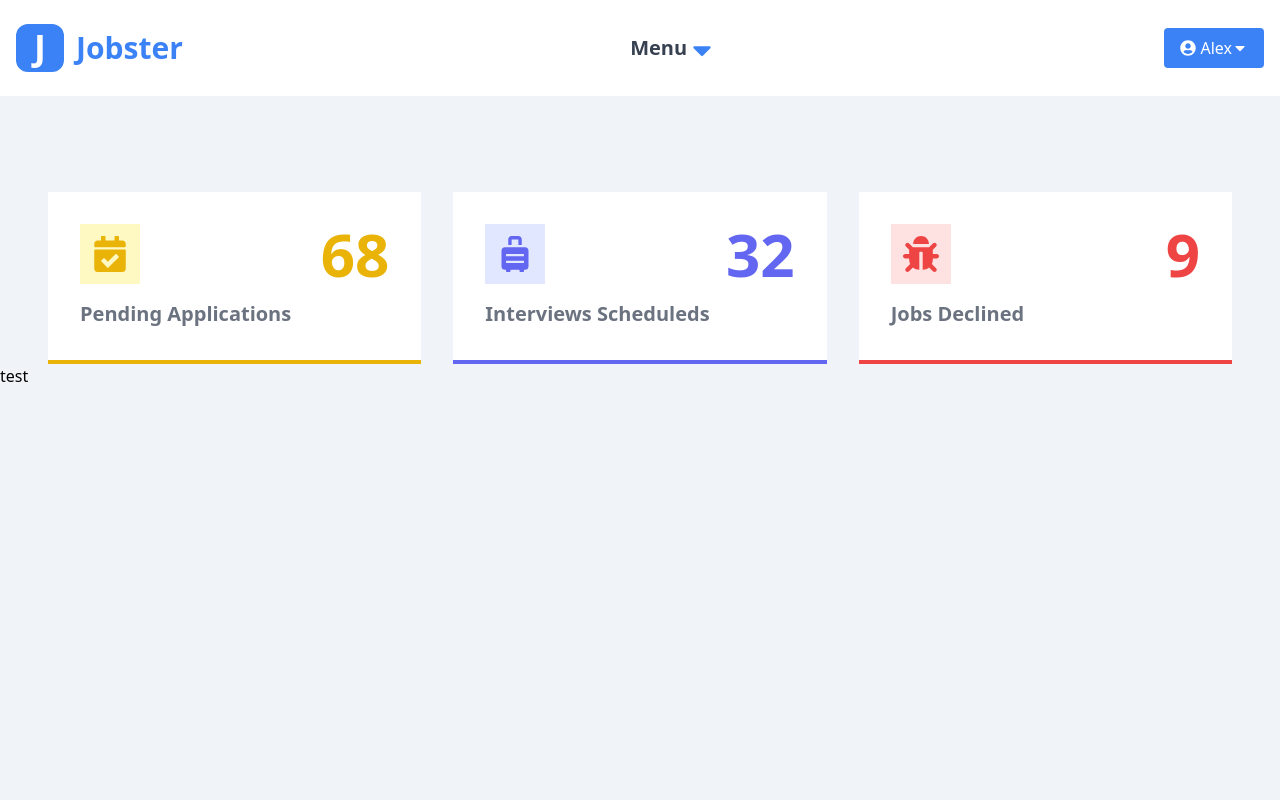
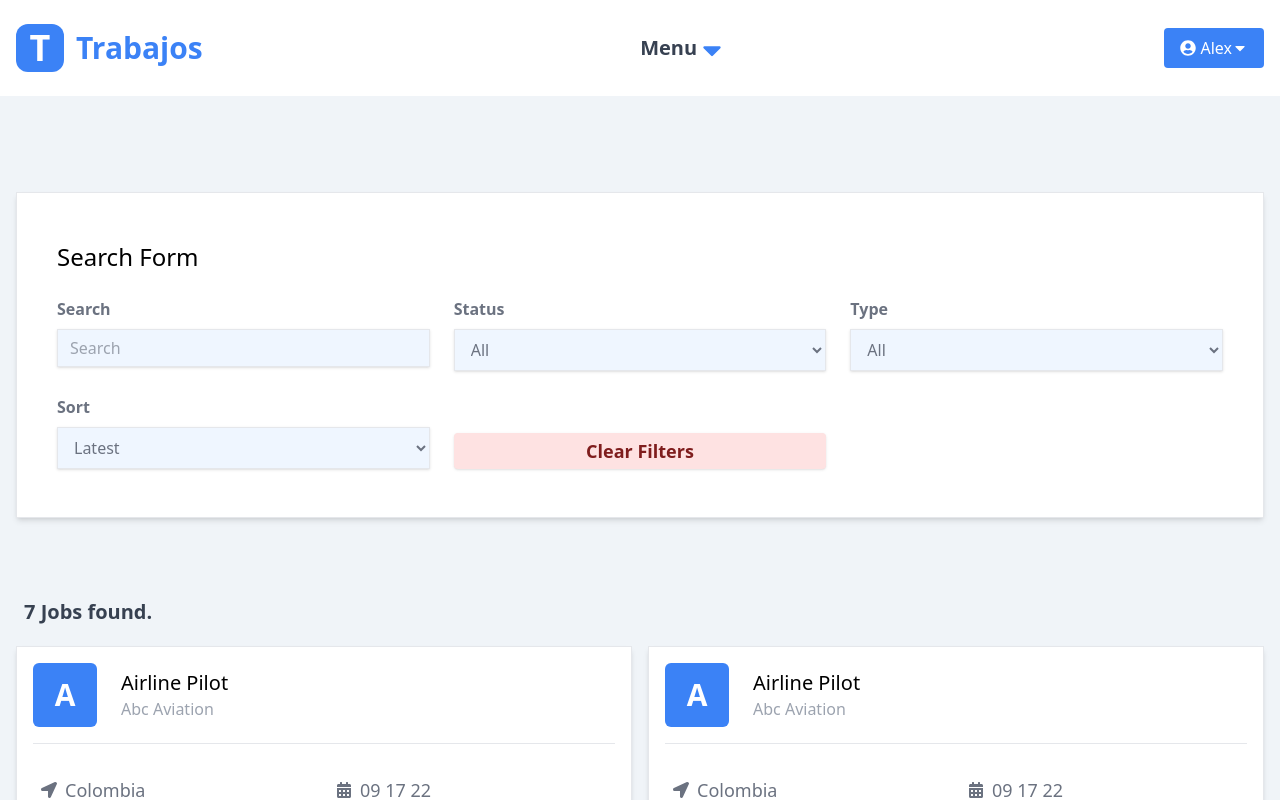
Before and after one commit to alexcol123/Trabajos, a React (Create React App) app in the folder client/: page / in a window 1280 px wide. Shown: the top 800 px of the page. Built offline with nearby package versions, Linux system fonts and the light colour scheme.

Commit message:
frontend  added redux toolkin and created userslice

```diff
--- a/client/package.json
+++ b/client/package.json
@@ -3,6 +3,7 @@
   "version": "0.1.0",
   "private": true,
   "dependencies": {
+    "@reduxjs/toolkit": "^1.8.2",
     "@testing-library/jest-dom": "^5.16.4",
     "@testing-library/react": "^13.3.0",
     "@testing-library/user-event": "^13.5.0",
--- a/client/src/App.js
+++ b/client/src/App.js
@@ -3,6 +3,8 @@ import { Routes, Route, Link } from 'react-router-dom'
 import Landing from './Pages/Landing'
 import Register from './Pages/Register'
 import SharedLayout from './Pages/SharedLayout'
+
+
 
 import StatsCards from './components/StatsCards'
 import AddJobForm from './components/AddJobForm'
@@ -18,10 +20,11 @@ const App = () => {
     <div className='mt-48'>
       <Routes>
         <Route path='/' element={<SharedLayout />}>
-          <Route index element={<StatsCards />} />
+          <Route index element={<AllJobsContainer />} />
           <Route path='add-job' element={<AddJobForm />} />
           <Route path='profile' element={<ProfileForm />} />
-          <Route path='/all-jobs' element={<AllJobsContainer />} />
+          {/* <Route path='all-jobs' element={<AllJobsContainer />} /> */}
+          <Route path='stats' element={<StatsCards />} />
         </Route>
 
         <Route path='/landing' element={<Landing />} />
@@ -32,7 +35,7 @@ const App = () => {
         position='top-center'
         className='capitalize text-center'
       />
-      <div>test</div>
+
     </div>
   )
 }
--- a/client/src/Pages/Register.jsx
+++ b/client/src/Pages/Register.jsx
@@ -1,5 +1,6 @@
 import React, { useState, useEffect } from 'react'
 import Logo from '../components/Logo'
+import { toast } from 'react-toastify'
 
 const initialState = {
   name: '',
@@ -21,6 +22,11 @@ const Register = () => {
 
   const handleSubmit = (e) => {
     e.preventDefault()
+    const { name, email, password, isMember } = values
+
+    if (!email || !password || (!isMember && !name)) {
+      toast.error('Please fill out all fields.')
+    }
   }
 
   const toggleIsMember = () => {
--- a/client/src/components/Logo.jsx
+++ b/client/src/components/Logo.jsx
@@ -1,13 +1,14 @@
 import React from 'react'
+import { Link } from 'react-router-dom'
 
 const Logo = () => {
   return (
-    <div className='flex items-center  '>
+    <Link to='/' className='flex items-center'>
       <div className='flex justify-center items-center bg-primary  w-12 h-12 rounded-xl '>
-        <div className='text-4xl text-white text-center font-bold '>J</div>
+        <div className='text-4xl text-white text-center font-bold '>T</div>
       </div>
-      <div className='text-primary text-3xl font-bold ml-3'> Jobster</div>
-    </div>
+      <div className='text-primary text-3xl font-bold ml-3'> Trabajos</div>
+    </Link>
   )
 }
 
--- a/client/src/components/SecondaryNav.jsx
+++ b/client/src/components/SecondaryNav.jsx
@@ -10,7 +10,7 @@ const SecondaryNav = () => {
     <div className='flex  w-full  mx-auto  h-12 py-8 justify-between bg-primary100 items-center md:px-20 shadow-md   '>
       <div className='flex max-w-5xl w-4/5 lg:w-3/5  lg:px-4 xl:px-8  mx-auto'>
         <Link
-          to='/'
+          to='stats'
           className=' group  flex items-center   hover:bg-primary100  w-full py-4   px-2    '
         >
           <IoBarChartSharp
@@ -21,7 +21,7 @@ const SecondaryNav = () => {
         </Link>
 
         <Link
-          to='/all-jobs'
+          to='/'
           className=' group  flex items-center   hover:bg-primary100  w-full py-4   px-2   '
         >
           <MdQueryStats
--- /dev/null
+++ b/client/src/features/user/userSlice.js
@@ -0,0 +1,14 @@
+import { createSlice, createAsyncThunk } from '@reduxjs/toolkit'
+import { toast } from 'react-toastify'
+
+const initialState = {
+  isLoading: false,
+  user: null,
+}
+
+const userSlice = createSlice({
+  name: 'user',
+  initialState,
+})
+
+export default userSlice.reducer
--- a/client/src/index.js
+++ b/client/src/index.js
@@ -3,12 +3,16 @@ import ReactDOM from 'react-dom/client'
 import { BrowserRouter } from 'react-router-dom'
 import './index.css'
 import App from './App'
+import { store } from './store'
+import { Provider } from 'react-redux'
 
 const root = ReactDOM.createRoot(document.getElementById('root'))
 root.render(
   <React.StrictMode>
-    <BrowserRouter>
-      <App />
-    </BrowserRouter>
+    <Provider store={store}>
+      <BrowserRouter>
+        <App />
+      </BrowserRouter>
+    </Provider>
   </React.StrictMode>
 )
--- /dev/null
+++ b/client/src/store.js
@@ -0,0 +1,8 @@
+import { configureStore } from '@reduxjs/toolkit'
+import userSlice from './features/user/userSlice'
+
+export const store = configureStore({
+  reducer: {
+    user: userSlice,
+  },
+})
```
Also changed, not shown: 1 other file (tests, documents, lock files or other folders).
